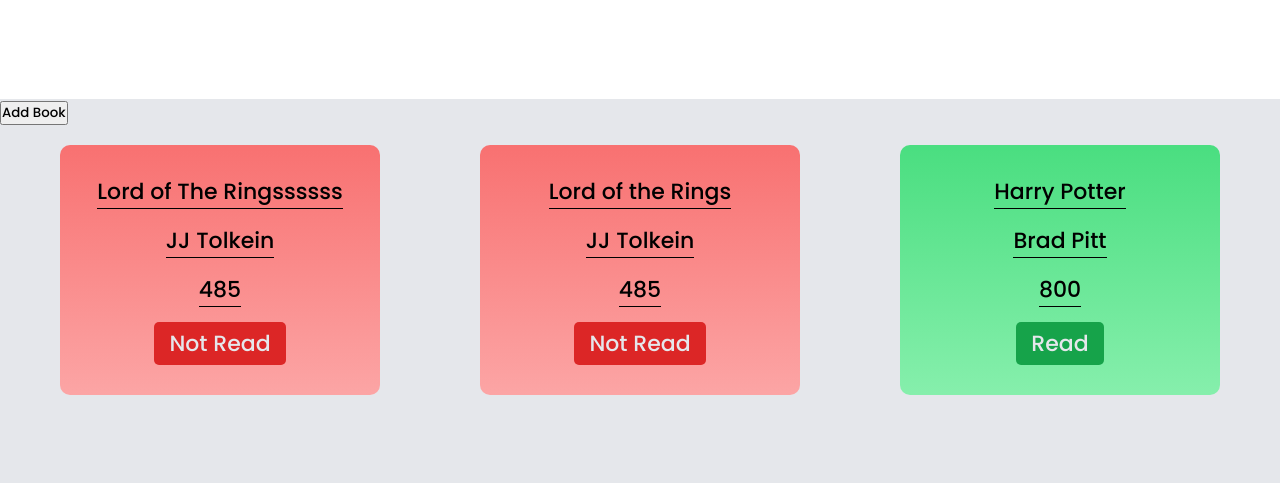
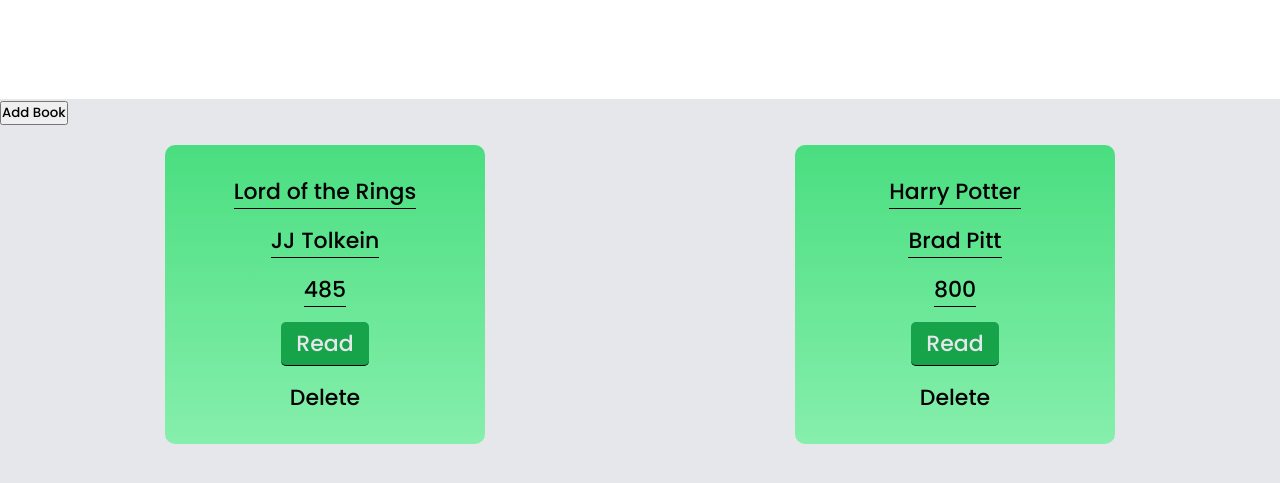
Before and after one commit to saad-hu/project-library, a plain HTML site: page index.html in a window 1280 px wide. Both pictures are taken after a click on the element "Not Read". Shown: the part 61-544 px from the top of the page. Drawn offline with Linux system fonts and the light colour scheme.

Commit message:
added delete and change status functionality

```diff
--- a/index.html
+++ b/index.html
@@ -17,12 +17,6 @@
         <button type="button" class="add-book-button">Add Book</button>
 
         <div class="cards">
-            <div class="card not-read">
-                <div class="book-title-card">Lord of The Ringssssss</div>
-                <div class="book-author-card">JJ Tolkein</div>
-                <div class="book-pages-card not-read">485</div>
-                <div class="book-read-card not-read">Not Read</div>
-            </div>
         </div>
 
     </div>
--- a/script.js
+++ b/script.js
@@ -1,6 +1,7 @@
+// Note: always addBooktoDOM first then addBookToLibrary.the id of the card is assigned according to the library index that book will be at
+
 //reference to the cards section
 let cards = document.querySelector('.cards');
-
 
 //this is a library of all the book objects
 let library = [];
@@ -20,34 +21,52 @@ Book.prototype.addBooktoDOM = function() {
     //creating a new card
     let card = document.createElement('div');
     card.classList.add('card');
+    card.setAttribute('id', library.length); //this will give a unique attribute to each book according to its array index. this will help us identify the book in an array later when we have to delete a book
 
     //creating a new title element in memeory, adding the current objects title to it's contnet and appending this title element to the card element created above
-    let title = document.createElement('div');
-    title.classList.add('book-title-card');
-    title.textContent = this.title;
-    card.appendChild(title);
+    let titleNode = document.createElement('div');
+    titleNode.classList.add('book-title-card');
+    titleNode.textContent = this.title;
+    card.appendChild(titleNode);
 
-    let author = document.createElement('div');
-    author.classList.add('book-author-card');
-    author.textContent = this.author;
-    card.appendChild(author);
 
-    let pages = document.createElement('div');
-    pages.classList.add('book-pages-card');
-    pages.textContent = this.pages;
-    card.appendChild(pages);
+    let authorNode = document.createElement('div');
+    authorNode.classList.add('book-author-card');
+    authorNode.textContent = this.author;
+    card.appendChild(authorNode);
 
-    let read = document.createElement('div');
-    read.classList.add('book-read-card');
+
+    let pagesNode = document.createElement('div');
+    pagesNode.classList.add('book-pages-card');
+    pagesNode.textContent = this.pages;
+    card.appendChild(pagesNode);
+
+
+    let readNode = document.createElement('div');
+    readNode.classList.add('book-read-card');
     if(this.read === false) {
         card.classList.add('not-read');
-        read.classList.add('not-read');
-        read.textContent = 'Not Read';
+        readNode.classList.add('not-read');
+        readNode.textContent = 'Not Read';
     }
-    else read.textContent = 'Read'
-    card.appendChild(read);
+    else readNode.textContent = 'Read'
+    //adding eventistener to the read button
+    readNode.addEventListener('click', (event) => {
+        toggleReadStatus(readNode, readNode.parentNode);
+    })
+    card.appendChild(readNode);
 
-    //now appending the single book card to the cards element which contains all the cards
+
+    let deleteCardButton = document.createElement('div');
+    deleteCardButton.classList.add('delete-book');
+    deleteCardButton.textContent = 'Delete';
+    //adding eventListner to the delete button
+    deleteCardButton.addEventListener('click', () => {
+        deleteBook(deleteCardButton);
+    });
+    card.appendChild(deleteCardButton);
+
+    // now appending the single book card to the cards element which contains all the cards.
     cards.appendChild(card);
 }
 
@@ -59,15 +78,46 @@ Book.prototype.addBookToLibrary = function() {
 
 let myBook = new Book('Lord of the Rings', 'JJ Tolkein', 485, false);
 
+myBook.addBooktoDOM();
 myBook.addBookToLibrary();
-myBook.addBooktoDOM();
+
 
 myBook = new Book('Harry Potter', 'Brad Pitt', 800, true);
+myBook.addBooktoDOM();
 myBook.addBookToLibrary();
-myBook.addBooktoDOM();
 
 
 
+function toggleReadStatus(readReference, cardReference) {
+
+    cardReference.classList.toggle('not-read');
+    readReference.classList.toggle('not-read');
+    //the index in library of the book object clicked is this book node's id
+    let index = cardReference.id;
+    //changing the read status of the book object in the library
+    library[index].read = !library[index].read;
+    readReference.textContent = library[index].read === true ? 'Read' : 'Not Read';
+}
+
+function deleteBook(deleteButtonReference) {
+
+    //deleting from library
+    let index = deleteButtonReference.parentNode.id;
+    library.splice(index,1);
+
+    //since library is updated, the index of all the books will be changed(-1). we have to update the id of each book in the DOM accodingly. updateIdOfCards does this
+    updateIdOfAllCards();
+
+    //deleting book from DOM
+    cards.removeChild(deleteButtonReference.parentNode);
+}
+
+function updateIdOfAllCards() {
+    let everyCardList = document.querySelectorAll('.card');
+    everyCardList.forEach((card) => {
+        card.id = card.id - 1;
+    });
+}
 
 
 //form portion
@@ -88,8 +138,8 @@ userBookForm.addEventListener('submit', (event) => {
     let newBook = new Book(newBookTitle.value, newBookAuthor.value, newBookPages.value, newBookRead.checked);
 
     //addding the newBook to library and DOM using the 'Book' methods (that are defined in its prototype)
+    newBook.addBooktoDOM();
     newBook.addBookToLibrary();
-    newBook.addBooktoDOM();
 
     //preventing the form's default action after submission. The default action is to submit the form to the url which causes the DOM to reload, which will remove the book cards from the DOM
     event.preventDefault();
--- a/style.css
+++ b/style.css
@@ -70,6 +70,10 @@ header {
     cursor: pointer;
 }
 
+.book-read-card::selection {
+    text-decoration: none;
+}
+
 .book-read-card:hover {
     background-color: #11813a;
 }
@@ -82,6 +86,10 @@ header {
 
 .book-read-card.not-read:hover {
     background-color: #ad1c1c;
+}
+
+.delete-book {
+    cursor: pointer;
 }
 
 /* CSS for modal */
```
